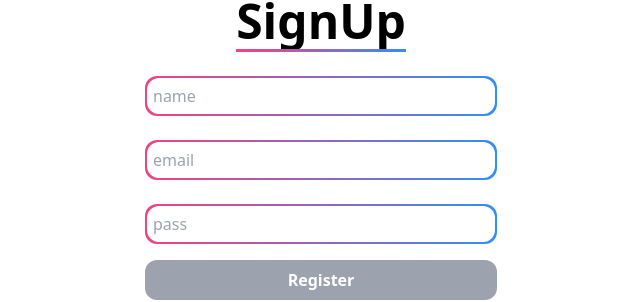
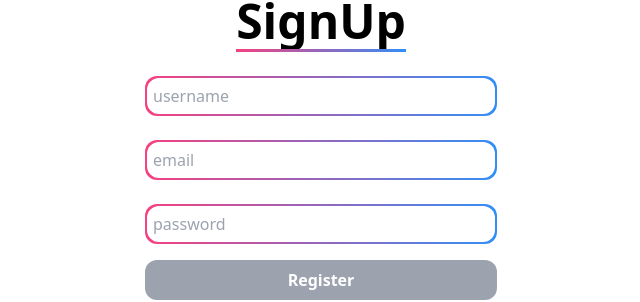
Before and after one commit to ikkei1616/TimeTracker, a React (Vite) app in the folder frontend/: page /signUp in a window 1280 px wide. Shown: the part 342-644 px from the top of the page, without its empty margins (319-959 px from the left). Built offline with nearby package versions, Linux system fonts and the light colour scheme.

Commit message:
SignUpFormのpropsの変更

```diff
--- a/frontend/src/components/SignUpForm.jsx
+++ b/frontend/src/components/SignUpForm.jsx
@@ -26,9 +26,9 @@ const SignUpForm = () => {
       <div className="text-5xl font-bold">
         <span className="gradationUnderBar  inline-block ">SignUp</span>
       </div>
-      <AuthInput value={name} setFunction={setName} fieldName="name" />
+      <AuthInput value={name} setFunction={setName} fieldName="username" />
       <AuthInput value={email} setFunction={setEmail} fieldName="email" />
-      <AuthInput value={pass} setFunction={setPass} fieldName="pass"/>
+      <AuthInput value={pass} setFunction={setPass} fieldName="password"/>
       <SubmitButton isFilled={isFilled} handleClick={()=>{sendPostRequest({pass,email,name,setResponse})}} text="Register"/>
       <div> {response && <p>Response: {JSON.stringify(response)}</p>}</div>
     </div>
```
